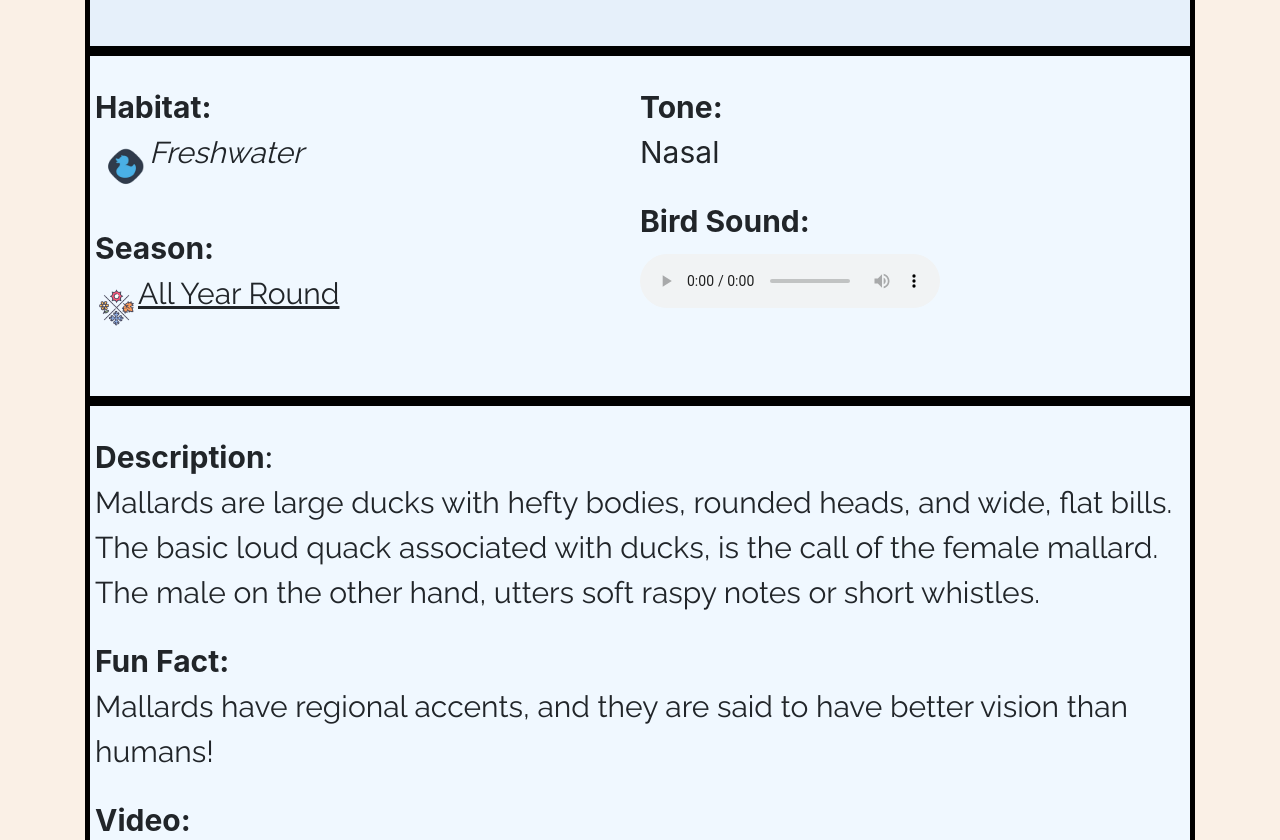
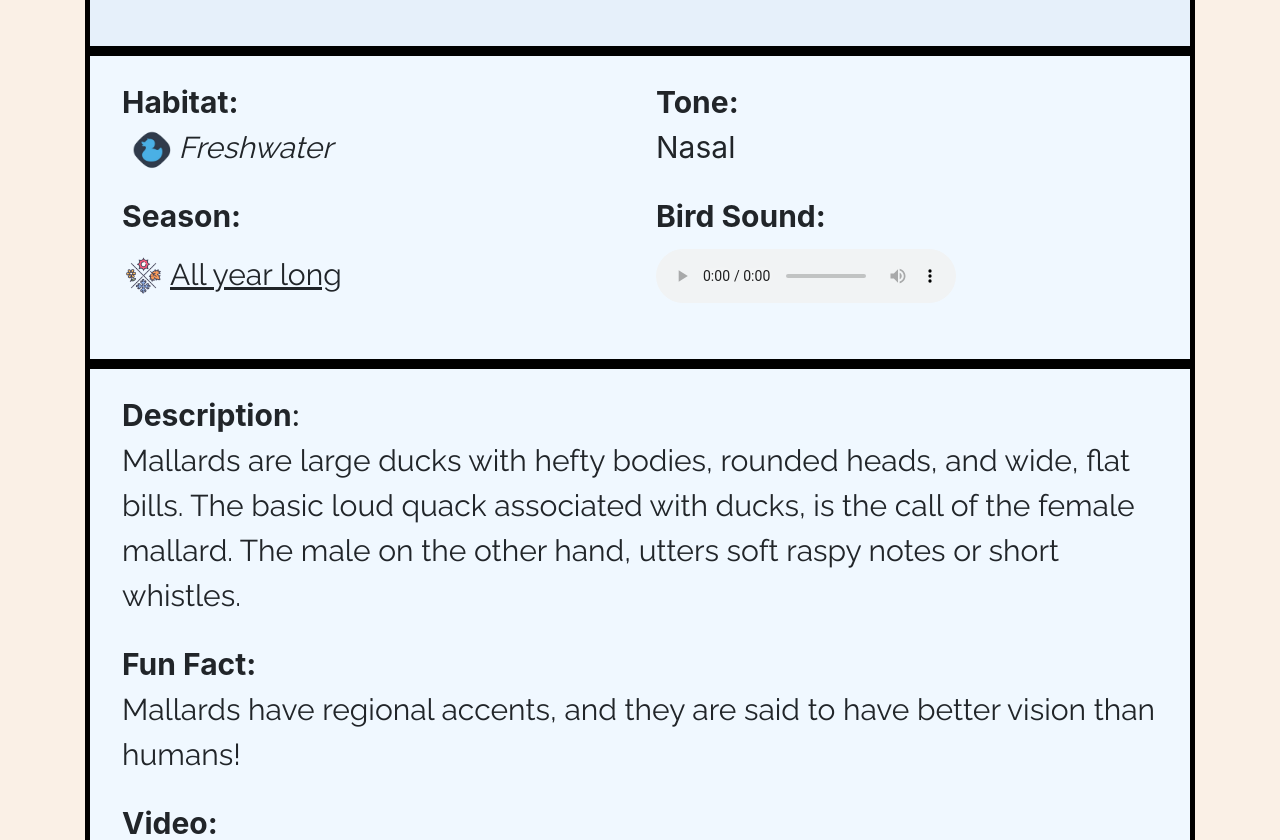
Before and after one commit to elifia-muthia/central-park-tweeters, a Flask app: page /view/1 in a window 1280 px wide. Shown: the part 783-1623 px from the top of the page. Run offline with Flask 3, Linux system fonts and the light colour scheme; some libraries are stand-ins or nearby versions.

Commit message:
remove files and finised bird view UI

```diff
--- a/static/view-bird.css
+++ b/static/view-bird.css
@@ -68,8 +68,35 @@
   .info-design{
     border: solid thick black;
     background-color: aliceblue;
-    padding: 5px;
+    padding-left: 2rem;
   }
+
+  .desc-design{
+    border: solid thick black;
+    background-color: aliceblue;
+    padding-left: 2rem;
+    padding-right: 2rem;
+    margin-bottom: 2rem;
+  }
+
+
+  .info-item {
+    display: flex;
+    align-items: center; /* Align vertically */
+    }
+
+    .info-text {
+        margin-right: 10px; /* Add some space between the text and the icon */
+    }
+
+    .info-icon img {
+        /* width: 40px; Adjust size as necessary */
+        height: 40px; /* Adjust size as necessary */
+        margin-right: 5px; /* Space between icons if multiple */
+    }
+
+
+
 
   .icon-design{
     text-align: left;
--- a/static/view-bird.js
+++ b/static/view-bird.js
@@ -34,16 +34,16 @@ function display_bird_info(birdData) {
     $('#bird-scientific-name').text(birdData.scientific_name);
 
     if(birdData.habitat == "Woodlands"){
-        $('#bird-habitat').html('<img class="image-icon" src= "' + woodlandIconUrl + '"> Woodlands </img>');
+        $('#bird-habitat').html('<div class = "info-item"> <span class = "info-icon"> <img  src= "' + woodlandIconUrl + '"></span> <span class = "info-text"> Woodlands</span></div>');
         $('#bird-icon').html('<img class="image-icon" src= "' + woodlandIconUrl + '"></img>');
 
     }
     else if(birdData.habitat == "freshwater"){
-        $('#bird-habitat').html('<img class="image-icon" src= "' + freshwaterIconUrl + '"> Freshwater </img>');
+        $('#bird-habitat').html('<div class = "info-item"> <span class = "info-icon"><img src= "' + freshwaterIconUrl + '"></span> <span class = "info-text">Freshwater</span></div>');
         $('#bird-icon').html('<img class="image-icon" src= "' + freshwaterIconUrl + '"></img>');
     }
     else if(birdData.habitat == "open-areas"){
-        $('#bird-habitat').html('<img class="image-icon" src= "' + openareaIconUrl + '"> Open Areas </img>');
+        $('#bird-habitat').html('<div class = "info-item"> <span class = "info-icon"><img src= "' + openareaIconUrl + '"></span><span class = "info-text">Open Area</span></div>');
         $('#bird-icon').html('<img class="image-icon" src= "' + openareaIconUrl + '"></img>');
     }
     else{
@@ -60,15 +60,15 @@ function display_bird_info(birdData) {
     console.log(birdData.season)
 
     if(birdData.season == "Spring"){
-        $('#bird-season').html('<img class="image-icon" src= "' + springIconUrl + '"> Spring </img>');
+        $('#bird-season').html('<div class = "info-item"> <span class = "info-icon"><img src= "' + springIconUrl + '"></span> <span class = "info-text"> Spring </span></div>');
         $('#bird-icon2').html('<img class="image-icon" src= "' + springIconUrl + '"></img>');
     }
     else if((birdData.season == "All year round" )||(birdData.season == "All year long" ) ){
-        $('#bird-season').html('<img class="image-icon" src= "' + allyearIconUrl + '"> All Year Round </img>');
+        $('#bird-season').html('<div class = "info-item"> <span class = "info-icon"><img class="image-icon" src= "' + allyearIconUrl + '"> </span> <span class = "info-text"> All year long </span></div');
         $('#bird-icon2').html('<img class="image-icon" src= "' + allyearIconUrl + '"></img>');
     }
     else if(birdData.season == "Spring and Fall"){
-        $('#bird-season').html('<img class="image-icon" src= "' + springIconUrl + '"></img><img class="image-icon" src= "' + fallIconUrl + '">Spring and Fall </img>');
+        $('#bird-season').html('<div class = "info-item"> <span class = "info-icon"><img class="image-icon" src= "' + springIconUrl + '"></img><img class="image-icon" src= "' + fallIconUrl + '"></span> <span class = "info-text"> Spring and Fall </span></div');
         $('#bird-icon2').html('<img class="image-icon" src= "' + springIconUrl + '"></img><img class="image-icon" src= "' + fallIconUrl + '"></img>');
     }
     else{
--- a/templates/view_bird.html
+++ b/templates/view_bird.html
@@ -9,24 +9,6 @@
     let id = {{id|tojson}}
     console.log(id)
 </script>
-
-<!-- <div id="birdModal" class="modal">
-    <div class="modal-content">
-        <span class="close">&times;</span>
-        <div id="modal-bird-name"></div>
-        <div id="modal-bird-scientific-name"></div>
-        <div id="modal-bird-img"></div>
-        <div id="modal-bird-info">
-            <div id="modal-bird-habitat"></div>
-            <div id="modal-bird-season"></div>
-            <div id="modal-bird-description"></div>
-            <div id="modal-bird-fun-fact"></div>
-        </div>
-        <div id="modal-bird-sound"></div>
-        <div id="modal-bird-tone"></div>
-        <div id="modal-bird-video"></div>
-    </div>
-</div> -->
 
 <body>
     <div id="view-bird" class="col-md-12">
@@ -66,7 +48,7 @@
         </div>
 
 
-        <div class="row info-design">
+        <div class="row desc-design">
             <div class="bird-info-section col-md-12">
                 <div class="row"><strong>Description</strong>: </div>
                 <div id="bird-description" class="row bird-description pb-4"></div>
```
Also changed, not shown: static/map_birds.css (deleted, +0 -7 lines), static/map_birds.js (deleted, +0 -13 lines), templates/map_birds.html (deleted, +0 -38 lines).
